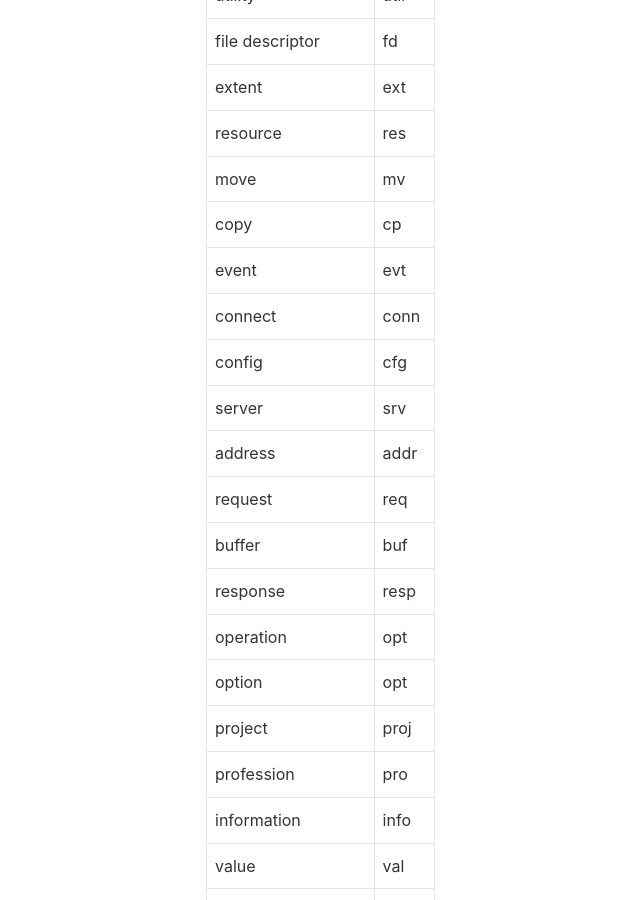
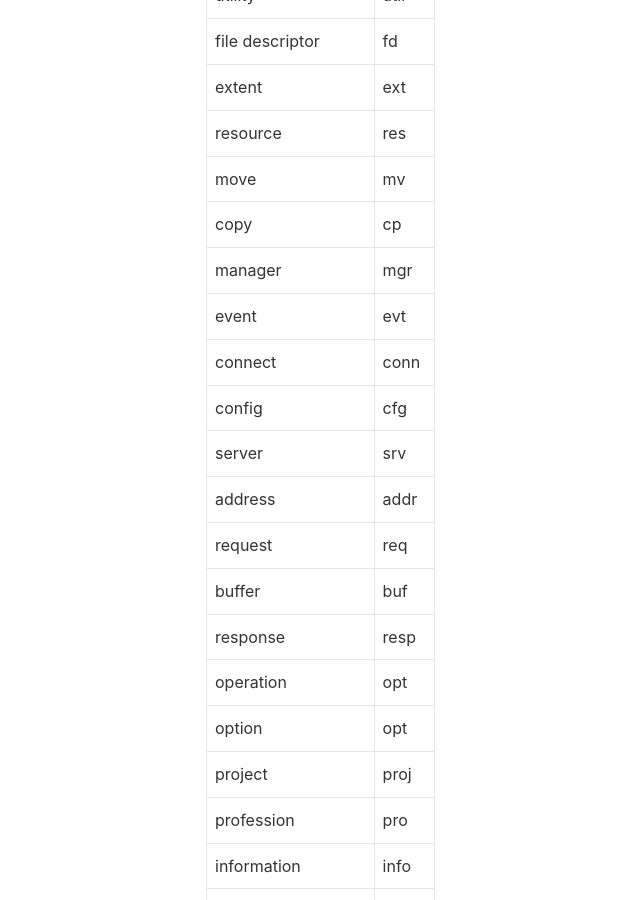
Before and after one commit to lizijie/lizijie.github.io, a Jekyll site: the page built from _posts/2018-04-23-常见代码英文词汇缩写.md, in a window 1280 px wide and 900 px high, scrolled down 532 px. Shown: the whole window, without its empty margins (41-681 px from the left). Built offline with Jekyll 4.4.1, drawn with Linux system fonts in a browser that asks for light colours; nearby versions of some CDN libraries; comment, search, counter and statistics services are not loaded.

Commit message:
Update 2018-04-23-常见代码英文词汇缩写.md

```diff
--- a/_posts/2018-04-23-常见代码英文词汇缩写.md
+++ b/_posts/2018-04-23-常见代码英文词汇缩写.md
@@ -22,6 +22,7 @@ tags: 英文 缩写
 |move|mv|
 |copy|cp|
 |---|---|
+|manager|mgr|
 |event|evt|
 |connect|conn|
 |config|cfg|
```
